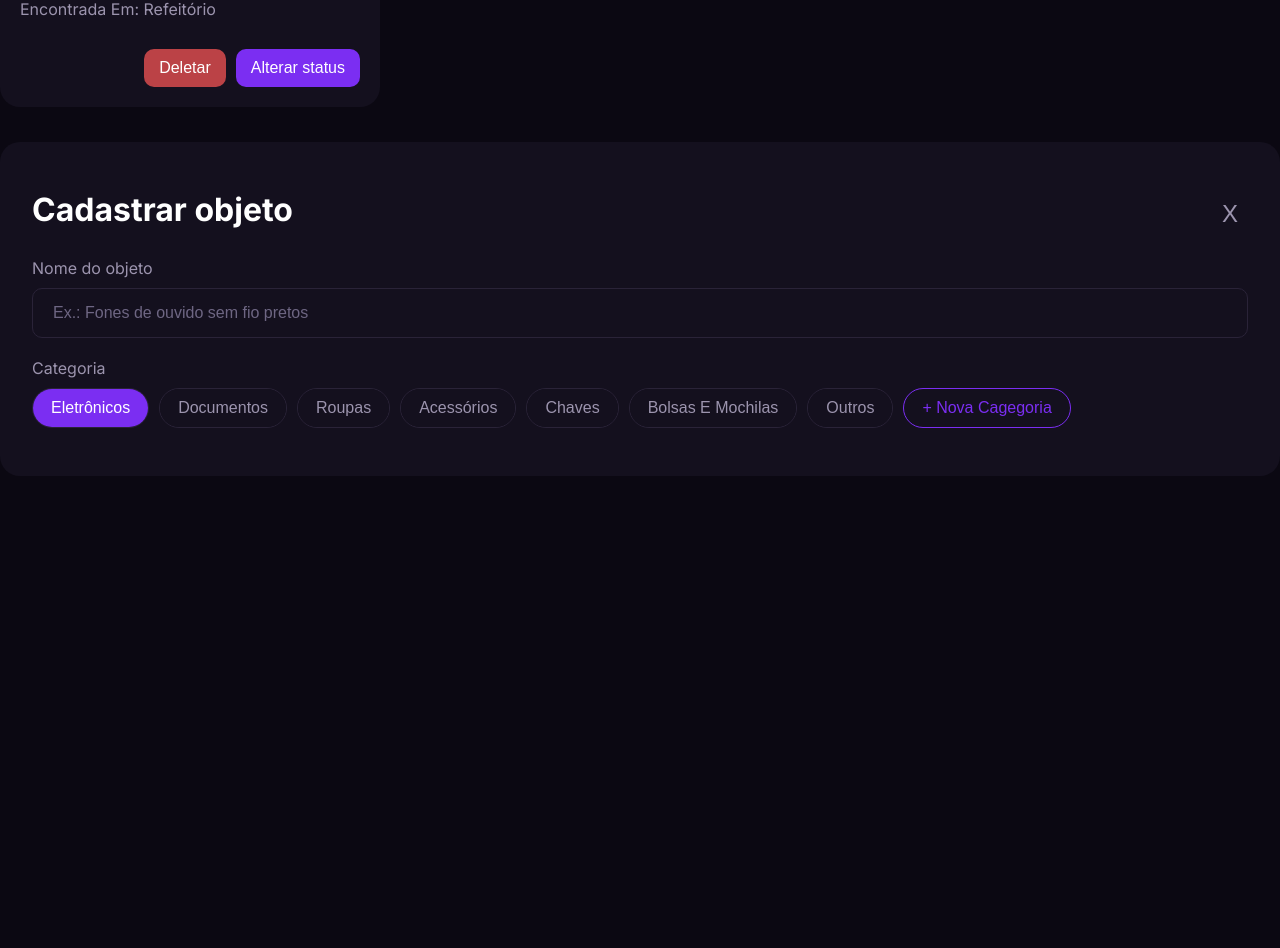
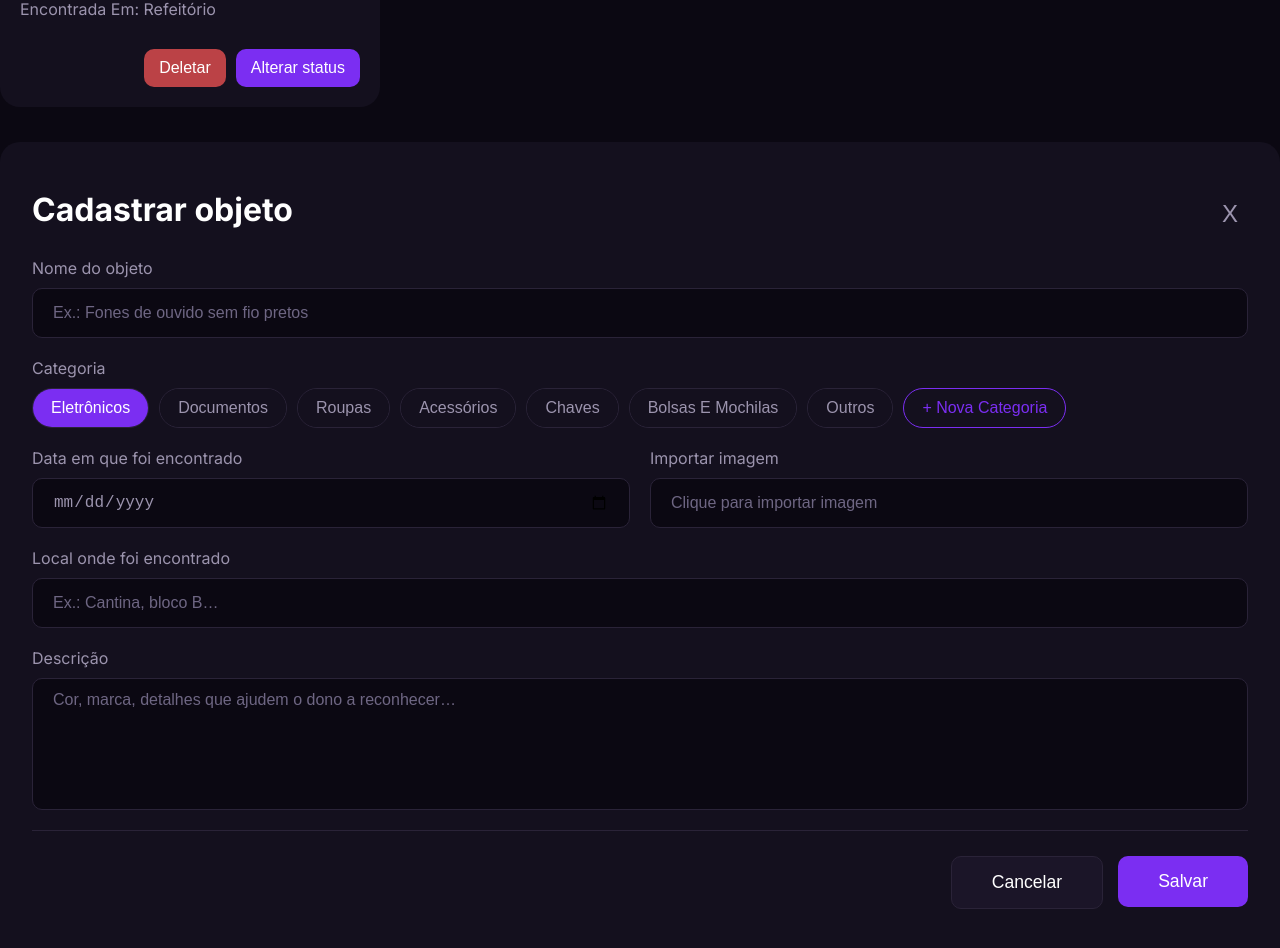
Before and after one commit to RafaelQueirozViana/fynd-web-frontend, a React (Vite) app in the folder fynd-web-frontend/: page /admin in a window 1280 px wide. Shown: the part 1071-2019 px from the top of the page. Before the commit the page ends 1600 px from the top, so only its background shows below. Built offline with nearby package versions, Linux system fonts and the light colour scheme; no server answers.

Commit message:
feat: created register item popup style and modules

```diff
--- a/fynd-web-frontend/src/Pages/Admin/Components/FormPopup/RegisterItemPopup.jsx
+++ b/fynd-web-frontend/src/Pages/Admin/Components/FormPopup/RegisterItemPopup.jsx
@@ -2,6 +2,7 @@ import React, { useState } from "react";
 import FormInputBox from "./FormInputBox";
 import FilterContainer from "../../../../Components/Filters/FilterContainer";
 import useCategories from "../../../../hooks/useCategories";
+import Button from "../../../../Components/Button/Button";
 import "./form-popup.css";
 
 export default function RegisterItemPopup() {
@@ -12,11 +13,11 @@ export default function RegisterItemPopup() {
     <div className="register-item-popup">
       <div className="top-popup">
         <h1>Cadastrar objeto</h1>
-        <button className="close-popup-btn">X</button>
+        <button className="close-popup-btn close-popup">X</button>
       </div>
 
       <FormInputBox
-        id="object-name"
+        id="name-input"
         type="text"
         labelText="Nome do objeto"
         placeholderText="Ex.: Fones de ouvido sem fio pretos"
@@ -31,8 +32,41 @@ export default function RegisterItemPopup() {
             filtersList={categoriesList}
             setFilter={setCategoryBtn}
           />
-          <button className="create-category-btn">+ Nova cagegoria</button>
+          <button className="create-category-btn">+ Nova categoria</button>
         </div>
+      </div>
+
+      <FormInputBox
+        id="date-input"
+        type="date"
+        labelText="Data em que foi encontrado"
+        placeholderText="dd/mm/aaaa"
+      />
+
+      <FormInputBox
+        id="import-image-input"
+        type="text"
+        labelText="Importar imagem"
+        placeholderText="Clique para importar imagem"
+      />
+
+      <FormInputBox
+        id="local-input"
+        type="text"
+        labelText="Local onde foi encontrado"
+        placeholderText="Ex.: Cantina, bloco B…"
+      />
+
+      <FormInputBox
+        id="description-input"
+        type="text"
+        labelText="Descrição"
+        placeholderText="Cor, marca, detalhes que ajudem o dono a reconhecer…"
+      />
+
+      <div className="bottom-popup">
+        <Button text="Cancelar" subclass="cancel-popup" />
+        <Button text="Salvar" />
       </div>
     </div>
   );
--- a/fynd-web-frontend/src/Pages/Admin/Components/FormPopup/form-popup.css
+++ b/fynd-web-frontend/src/Pages/Admin/Components/FormPopup/form-popup.css
@@ -4,11 +4,14 @@
     background-color: var(--card-background);
     padding: 3rem 2rem;
     border-radius: 20px;
+    grid-template-columns: 1fr 1fr;
+
 }
 
 .top-popup {
     display: flex;
     justify-content: space-between;
+
 }
 
 .top-popup .close-popup-btn {
@@ -18,10 +21,37 @@
     font-size: 1.5rem;
 }
 
+.register-item-popup * {
+   grid-column: 1/3;
+}
+
+.register-item-popup .form-inputbox:nth-of-type(4) {
+grid-column: 1/2;
+}
+
+.register-item-popup .form-inputbox:nth-of-type(5) {
+grid-column: 2/3;
+}
+
+.register-item-popup :nth-last-child(1 of .form-inputbox) input {
+  height: max-content;
+  padding-top: 12px;
+  padding-bottom: 100px;
+}
+
+
+
 .register-item-popup .form-inputbox {
     display: grid;
     gap: 10px;
 }
+
+.register-item-popup .form-inputbox input{
+    display: grid;
+    background-color: var(--background-website);
+    gap: 10px;
+}
+
 
 
 .register-item-popup .categories-register {
@@ -48,3 +78,23 @@
     width: max-content;
     text-transform: capitalize;
 }
+
+.register-item-popup  .bottom-popup {
+    display: flex;
+    justify-content: end;
+    gap: 15px;
+    border-top: 1px solid var(--border-color);
+    padding: 25px 0;
+}
+
+.register-item-popup  .bottom-popup .primary-button {
+    padding: 15px 40px;
+    font-size: 1.1rem;
+    border-radius: 10px;
+}
+
+.register-item-popup  .bottom-popup .cancel-popup {
+    background-color: #1B1528;
+    border: 1px solid var(--border-color);
+
+}
```
